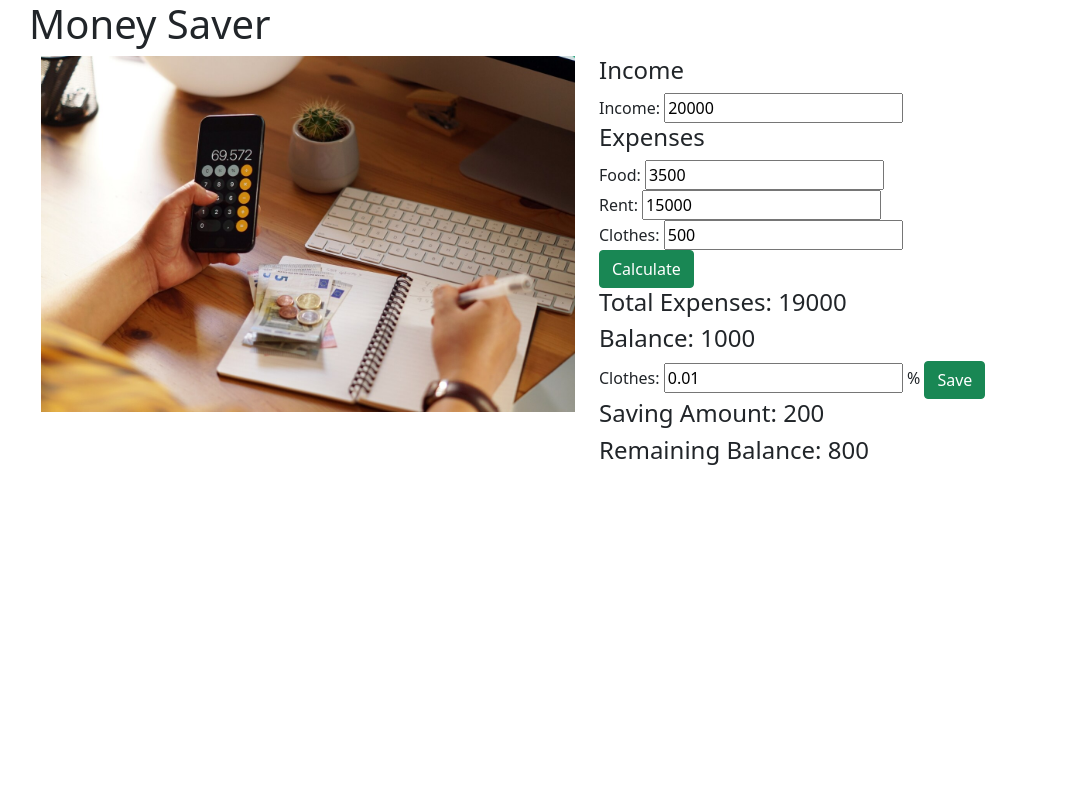
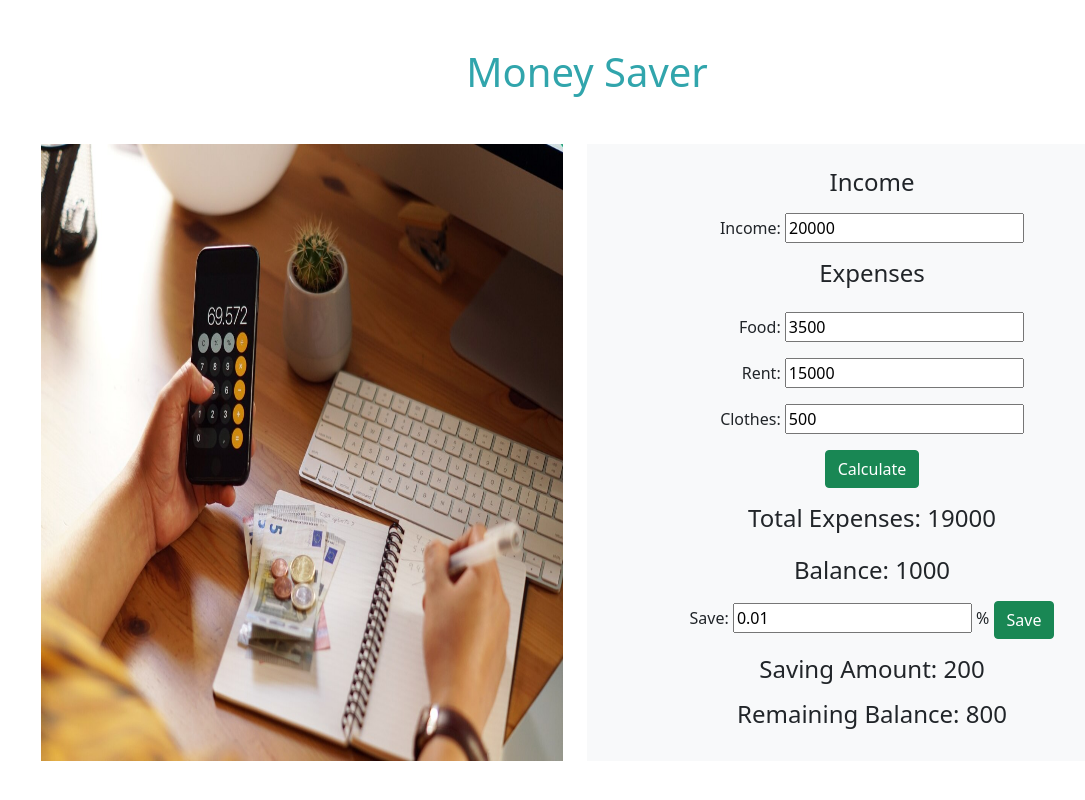
Before and after one commit to md-najmul-haque/money-saver, a plain HTML site: page index.html in a window 1280 px wide. Shown: the whole page, without its empty margins (53-1138 px from the left). Drawn offline with nearby package versions, Linux system fonts and the light colour scheme.

Commit message:
HTML complete

```diff
--- a/index.html
+++ b/index.html
@@ -9,6 +9,9 @@
     <title>Money Saver</title>
     <link href="https://cdn.jsdelivr.net/npm/bootstrap@5.1.3/dist/css/bootstrap.min.css" rel="stylesheet"
         integrity="sha384-1BmE4kWBq78iYhFldvKuhfTAU6auU8tT94WrHftjDbrCEXSU1oBoqyl2QvZ6jIW3" crossorigin="anonymous">
+
+    <!-- style sheet  -->
+    <link rel="stylesheet" href="style.css">
 </head>
 
 
@@ -19,45 +22,60 @@
     <!-- Header section  -->
 
     <header>
-        <h1>Money Saver</h1>
+        <h1 class="text-center my-5 header-title">Money Saver</h1>
     </header>
     <!-- Main section  -->
     <main>
         <section class="container">
-            <div class="row">
+            <div class="row g-5">
                 <!-- Image Section  -->
-                <div class="col-xl-6 col-lg-6 col-md-6 col-sm-12"><img class="img-fluid" src="money-calculation.jpg"
-                        alt=""></div>
+                <div class="col-xl-6 col-lg-6 col-md-6 col-sm-12">
+                    <img class="img-fluid" style="height: 100%;" src="money-calculation.jpg" alt="">
+                </div>
 
                 <!-- Income Expenditure  -->
-                <div class="col-xl-6 col-lg-6 col-md-6 col-sm-12 income-expenditure">
-                    <h4>Income</h4>
+                <div class="col-xl-6 col-lg-6 col-md-6 col-sm-12 bg-light p-4">
+                    <h4 class="text-center">Income</h4>
+                    <div class="text-center my-3">
                         <label for="income">Income:</label>
                         <input type="text" name="income" id="" value="20000">
+                    </div>
+                    <h4 class="text-center mb-4">Expenses</h4>
+                    <div class="d-flex justify-content-center">
+                        <div class="expense-input d-flex flex-column align-items-end">
 
-                    <h4>Expenses</h4>
+                            <div class="mb-3">
                                 <label for="food">Food:</label>
                                 <input type="text" name="food" id="" value="3500">
-                    <br>
+                            </div>
+
+                            <div class="mb-3">
                                 <label for="rent">Rent:</label>
                                 <input type="text" name="rent" id="" value="15000">
-                    <br>
+                            </div>
+
+                            <div class="mb-3">
                                 <label for="clothes">Clothes:</label>
                                 <input type="text" name="clothes" id="" value="500">
-                    <br>
+                            </div>
 
+                        </div>
+                    </div>
+                    <div class="text-center mb-3">
                         <button class="btn btn-success">Calculate</button>
+                    </div>
 
-                    <h4>Total Expenses: <span>19000</span></h4>
-                    <h4>Balance: <span>1000</span></h4>
+                    <h4 class="text-center mb-4">Total Expenses: <span>19000</span></h4>
+                    <h4 class="text-center mb-3">Balance: <span>1000</span></h4>
 
-                    <label for="Save">Clothes:</label>
+                    <div class="text-center">
+                        <label for="Save">Save:</label>
                         <input type="text" name="Save" id="" value="0.01"> <span>%</span>
+                        <button class="btn btn-success">Save</button>
+                    </div>
 
-                    <button class="btn btn-success">Save</button>
-
-                    <h4>Saving Amount: <span>200</span></h4>
-                    <h4>Remaining Balance: <span>800</span></h4>
+                    <h4 class="text-center my-3">Saving Amount: <span>200</span></h4>
+                    <h4 class="text-center">Remaining Balance: <span>800</span></h4>
                 </div>
             </div>
         </section>
--- /dev/null
+++ b/style.css
@@ -0,0 +1,3 @@
+.header-title{
+    color: #31A5AC;
+}
```
Also changed, not shown: money-calculation1.jpg (added). Lines whose indentation alone changed are shown as unchanged.
